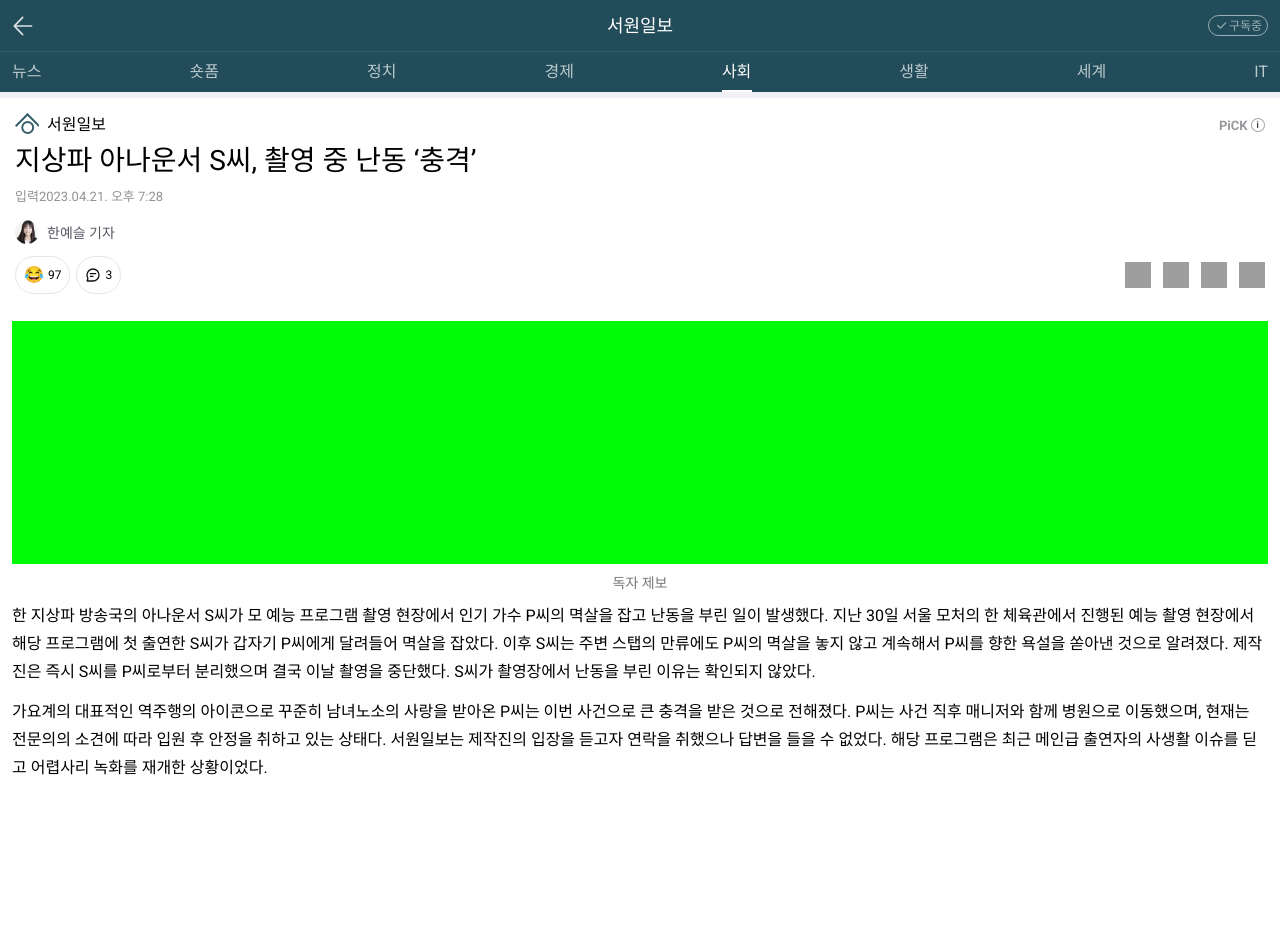
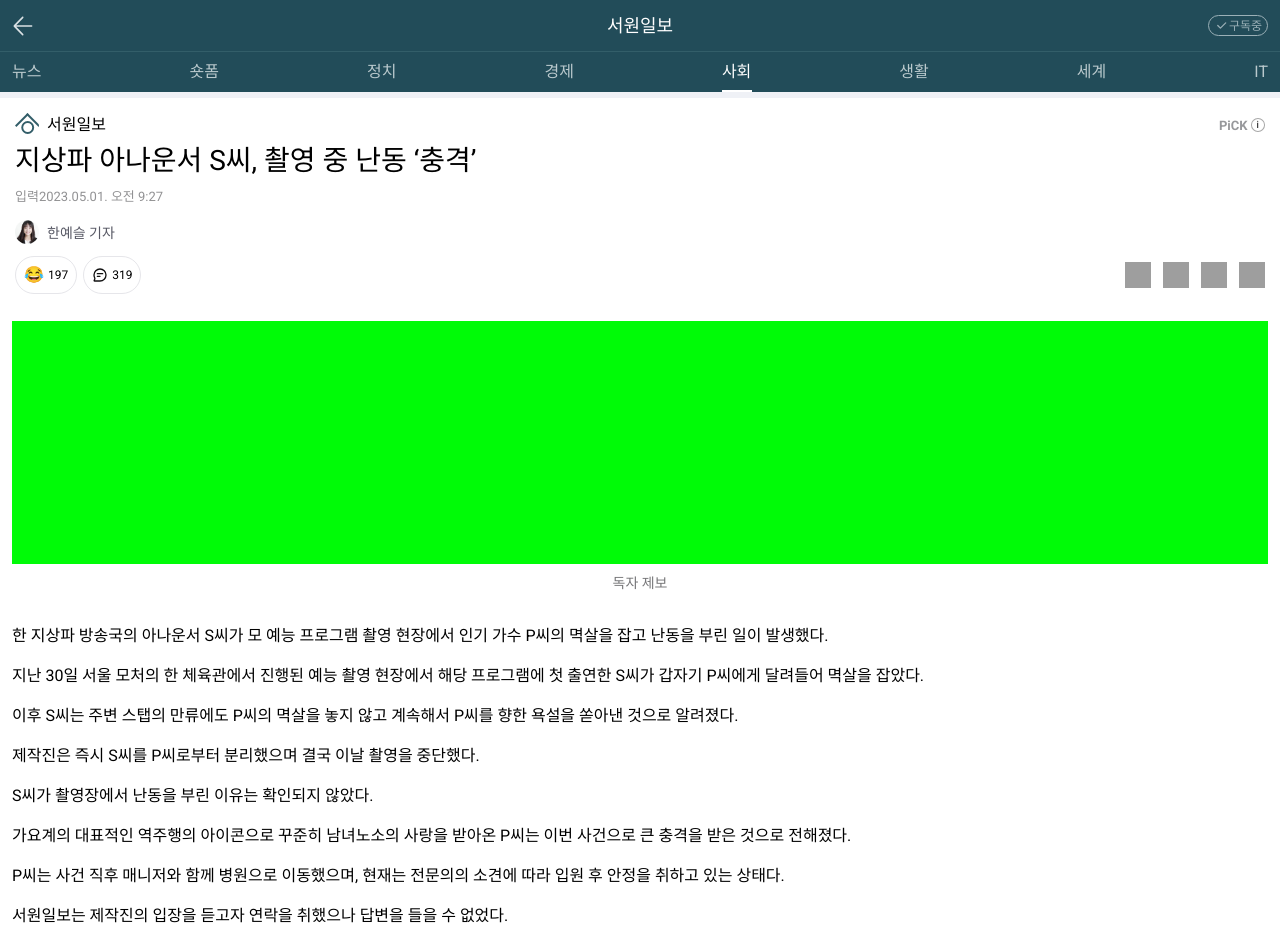
Before and after one commit to nocturne9no1/dp, a React (Create React App) app: page /0425/page-2 in a window 1280 px wide. Shown: the top 945 px of the page. Before the commit the page ends 800 px from the top, so only its background shows below. Built offline with nearby package versions, Linux system fonts and the light colour scheme; grey boxes are pictures that could not be loaded; a web font is replaced by a local one.

Commit message:
검수 반영

```diff
--- a/src/components/naver/0425pagetwo/Contents.js
+++ b/src/components/naver/0425pagetwo/Contents.js
@@ -5,22 +5,36 @@ const Contents = () => {
       <p className="image-name">독자 제보</p>
       <div className="content-article">
         <p>
-          한 지상파 방송국의 아나운서 S씨가 모 예능 프로그램 촬영 현장에서 인기
-          가수 P씨의 멱살을 잡고 난동을 부린 일이 발생했다. 지난 30일 서울
-          모처의 한 체육관에서 진행된 예능 촬영 현장에서 해당 프로그램에 첫
-          출연한 S씨가 갑자기 P씨에게 달려들어 멱살을 잡았다. 이후 S씨는 주변
-          스탭의 만류에도 P씨의 멱살을 놓지 않고 계속해서 P씨를 향한 욕설을
-          쏟아낸 것으로 알려졌다. 제작진은 즉시 S씨를 P씨로부터 분리했으며 결국
-          이날 촬영을 중단했다. S씨가 촬영장에서 난동을 부린 이유는 확인되지
-          않았다.
+          한 지상파 방송국의 아나운서 S씨가 모 예능 프로그램 촬영 현장에서 인기
+          가수 P씨의 멱살을 잡고 난동을 부린 일이 발생했다.
         </p>
         <p>
+          지난 30일 서울 모처의 한 체육관에서 진행된 예능 촬영 현장에서 해당
+          프로그램에 첫 출연한 S씨가 갑자기 P씨에게 달려들어 멱살을 잡았다.
+        </p>
+        <p>
+          이후 S씨는 주변 스탭의 만류에도 P씨의 멱살을 놓지 않고 계속해서 P씨를
+          향한 욕설을 쏟아낸 것으로 알려졌다.
+        </p>
+        <p>
+          제작진은 즉시 S씨를 P씨로부터 분리했으며 결국 이날 촬영을 중단했다.
+        </p>
+        <p>S씨가 촬영장에서 난동을 부린 이유는 확인되지 않았다.</p>
+        <p>
           가요계의 대표적인 역주행의 아이콘으로 꾸준히 남녀노소의 사랑을 받아온
-          P씨는 이번 사건으로 큰 충격을 받은 것으로 전해졌다. P씨는 사건 직후
-          매니저와 함께 병원으로 이동했으며, 현재는 전문의의 소견에 따라 입원 후
-          안정을 취하고 있는 상태다. 서원일보는 제작진의 입장을 듣고자 연락을
-          취했으나 답변을 들을 수 없었다. 해당 프로그램은 최근 메인급 출연자의
-          사생활 이슈를 딛고 어렵사리 녹화를 재개한 상황이었다.
+          P씨는 이번 사건으로 큰 충격을 받은 것으로 전해졌다.
+        </p>
+        <p>
+          P씨는 사건 직후 매니저와 함께 병원으로 이동했으며, 현재는 전문의의
+          소견에 따라 입원 후 안정을 취하고 있는 상태다.
+        </p>
+        <p>
+          서원일보는 제작진의 입장을 듣고자 연락을 취했으나 답변을 들을 수
+          없었다.
+        </p>
+        <p>
+          해당 프로그램은 최근 메인급 출연자의 사생활 이슈를 딛고 어렵사리
+          녹화를 재개한 상황이었다.
         </p>
       </div>
     </div>
--- a/src/components/naver/0425pagetwo/IconList.js
+++ b/src/components/naver/0425pagetwo/IconList.js
@@ -5,11 +5,11 @@ const IconList = () => {
     <div className="news-detail-icon-row">
       <div className="left">
         <div className="like">
-          &#128514; <span>97</span>
+          &#128514; <span>197</span>
         </div>
         <div className="comment">
           <IcoChat />
-          <span>3</span>
+          <span>319</span>
         </div>
       </div>
       <div className="right">
--- a/src/components/naver/0425pagetwo/Title.js
+++ b/src/components/naver/0425pagetwo/Title.js
@@ -19,7 +19,7 @@ const Title = () => {
       </div>
       <div className="title">
         <p>지상파 아나운서 S씨, 촬영 중 난동 ‘충격’</p>
-        <p>입력2023.04.21. 오후 7:28</p>
+        <p>입력2023.05.01. 오전 9:27</p>
         <div className="author">
           <div className="logo">
             <img src={Giza} alt="" />
--- a/src/components/naver/HomeNewsPaperBox.js
+++ b/src/components/naver/HomeNewsPaperBox.js
@@ -22,6 +22,20 @@ const HomeNewsPaperBox = ({ logo, paperName, newsList, image1, image2 }) => {
         ))}
       </ul>
       <div className="image-wrap">
+        {image1.link ? (
+          <Link to={image1.link} className="image-box">
+            {image1.src ? (
+              <img src={image1.src} alt="news" />
+            ) : (
+              <div className="chroma" />
+            )}
+            {image1.link ? (
+              <Link to={image1.link}>{image1.text}</Link>
+            ) : (
+              <p>{image1.text}</p>
+            )}
+          </Link>
+        ) : (
           <div className={`image-box`}>
             {image1.src ? (
               <img src={image1.src} alt="news" />
@@ -34,6 +48,7 @@ const HomeNewsPaperBox = ({ logo, paperName, newsList, image1, image2 }) => {
               <p>{image1.text}</p>
             )}
           </div>
+        )}
         <div className={`image-box`}>
           {image2.src ? (
             <img src={image2.src} alt="news" />
--- a/src/style/searchResult.scss
+++ b/src/style/searchResult.scss
@@ -791,6 +791,7 @@ strong.en-title {
       margin-top: 12px;
 
       p {
+        margin-top: 32px;
         font-size: 16px;
         font-weight: 400;
         line-height: 28px;
```
Lines whose indentation alone changed are shown as unchanged.
